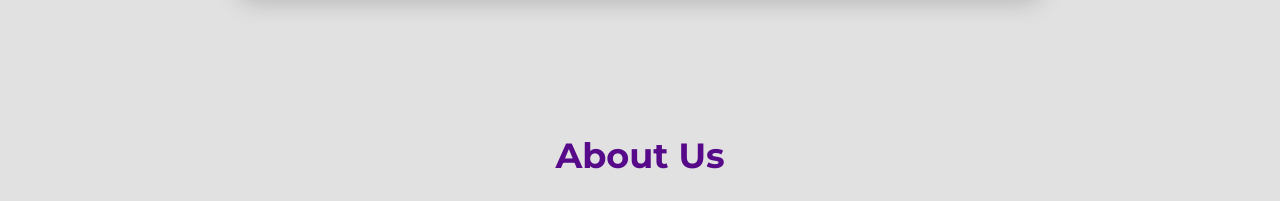
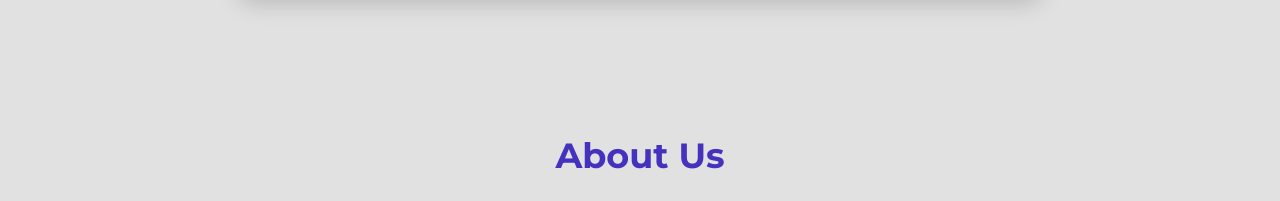
Before and after one commit to dhirajviztar/tokreact, a React app: page / in a window 1280 px wide. Shown: the part 751-952 px from the top of the page. Built offline with nearby package versions, Linux system fonts and the light colour scheme.

Commit message:
Update _sections.scss

```diff
--- a/src/assets/scss/now-ui-kit/_sections.scss
+++ b/src/assets/scss/now-ui-kit/_sections.scss
@@ -6,7 +6,7 @@
         margin-top: $margin-base-vertical;
     }
     .title {
-        color: #560989
+        color: #4431be
     }
 }
 
```
